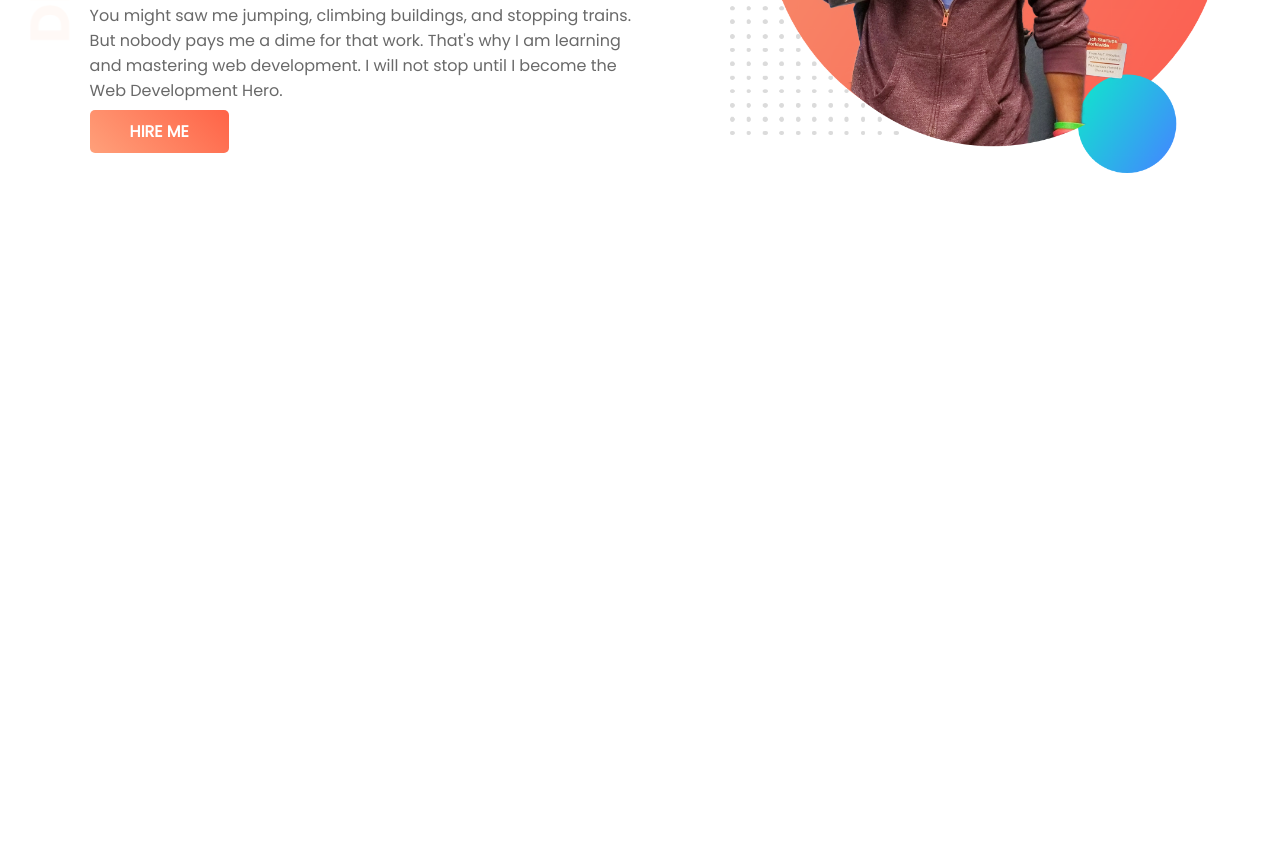
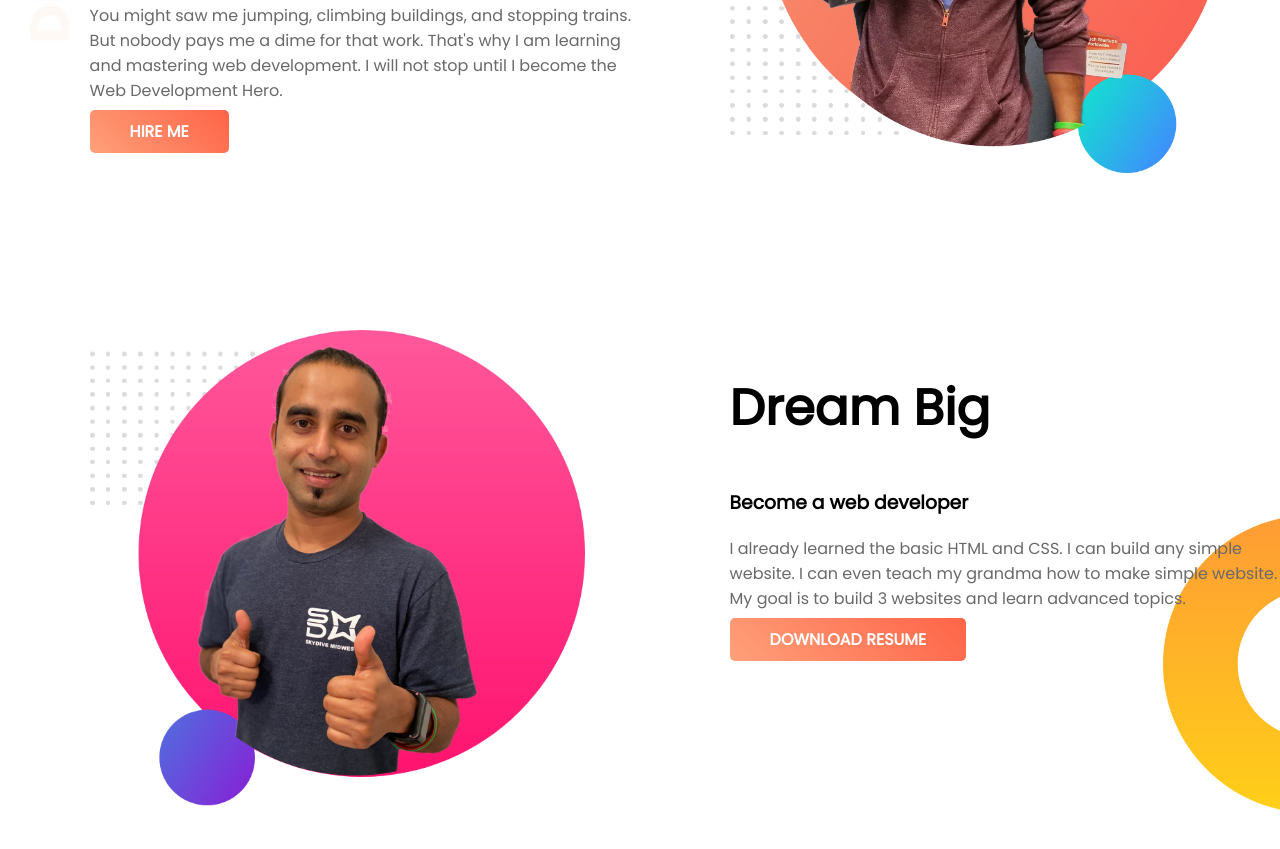
Before and after one commit to Mostofa321/devloper-portfolio, a plain HTML site: page index.html in a window 1280 px wide. Shown: the part 319-1168 px from the top of the page. Before the commit the page ends 800 px from the top, so only its background shows below. Drawn offline with Linux system fonts and the light colour scheme.

Commit message:
section2 is aded

```diff
--- a/index.html
+++ b/index.html
@@ -23,6 +23,18 @@
             <img src="images/jhankar.png" alt="">
         </div>
     </section>
+    <section id="section2">
+        <div class="hulf-div">
+            <img src="images/jhankar2.png" alt="">
+        </div>
+        <div class="hulf-div">
+            <h1>Dream Big</h1>
+            <h3>Become a web developer</h3>
+            <p>I already learned the basic HTML and CSS. I can build any simple website. I can even teach my grandma how to make simple website. My goal is to build 3 websites and learn advanced topics.</p>
+            <a href="http://github.com/Mostofa321/devloper-portfolio" target="_blank" class="button">DOWNLOAD RESUME</a>
+        </div>
+    </section>
+
 
 </body>
 </html>
--- a/style.css
+++ b/style.css
@@ -20,10 +20,11 @@ p{
     border-radius: 5px;
 }
 section{
-    height: 500px;
+
     display:flex;
     background-image:url(images/top-banner.png);
     background-repeat:no-repeat;
+    margin-bottom:150px;
 
 }
 .hulf-div{
@@ -35,3 +36,7 @@ section{
 .hulf-div img{
 width:90%;
 }
+#section2{
+    background-image:url(images/dream-bg.png);
+    background-position: 100% 100%;
+}
```
